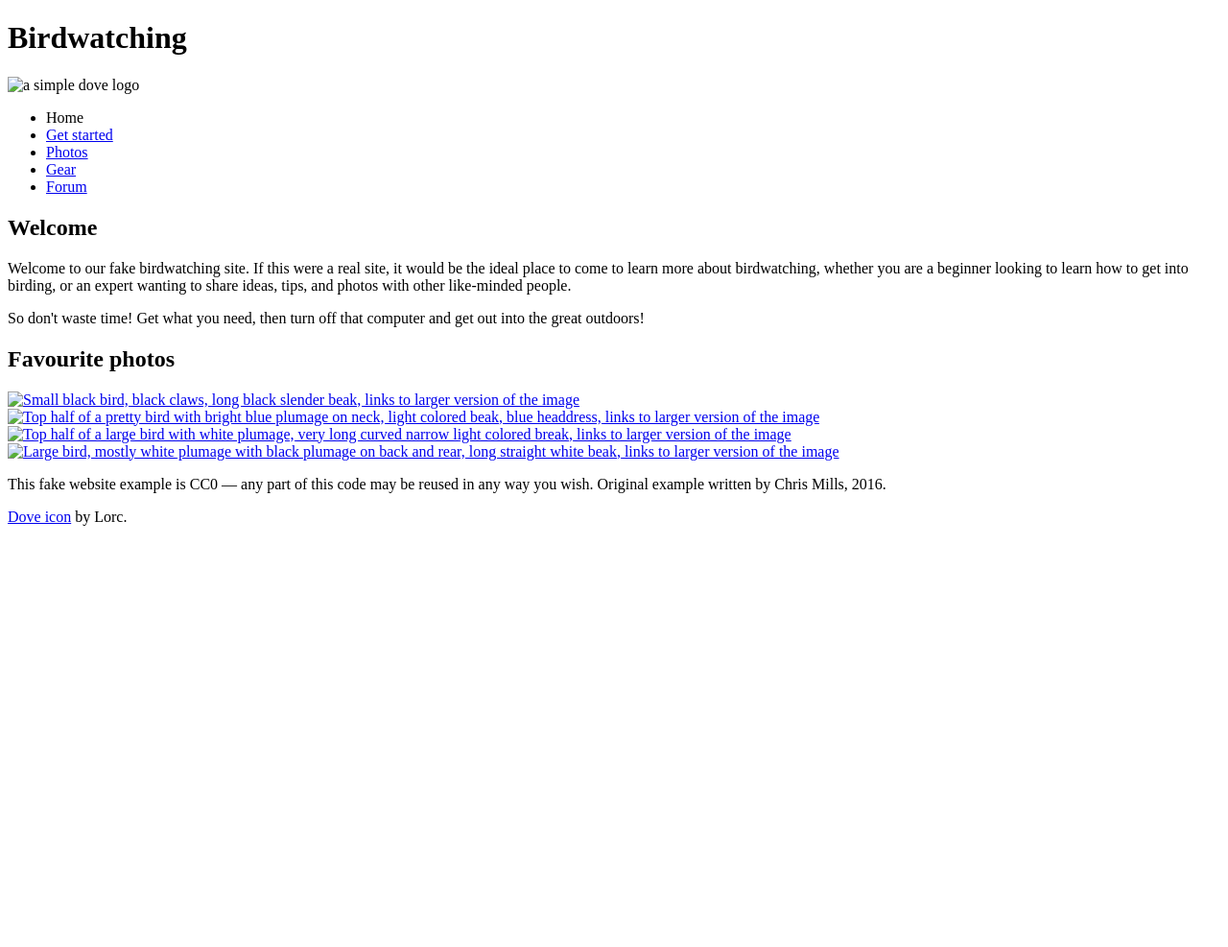
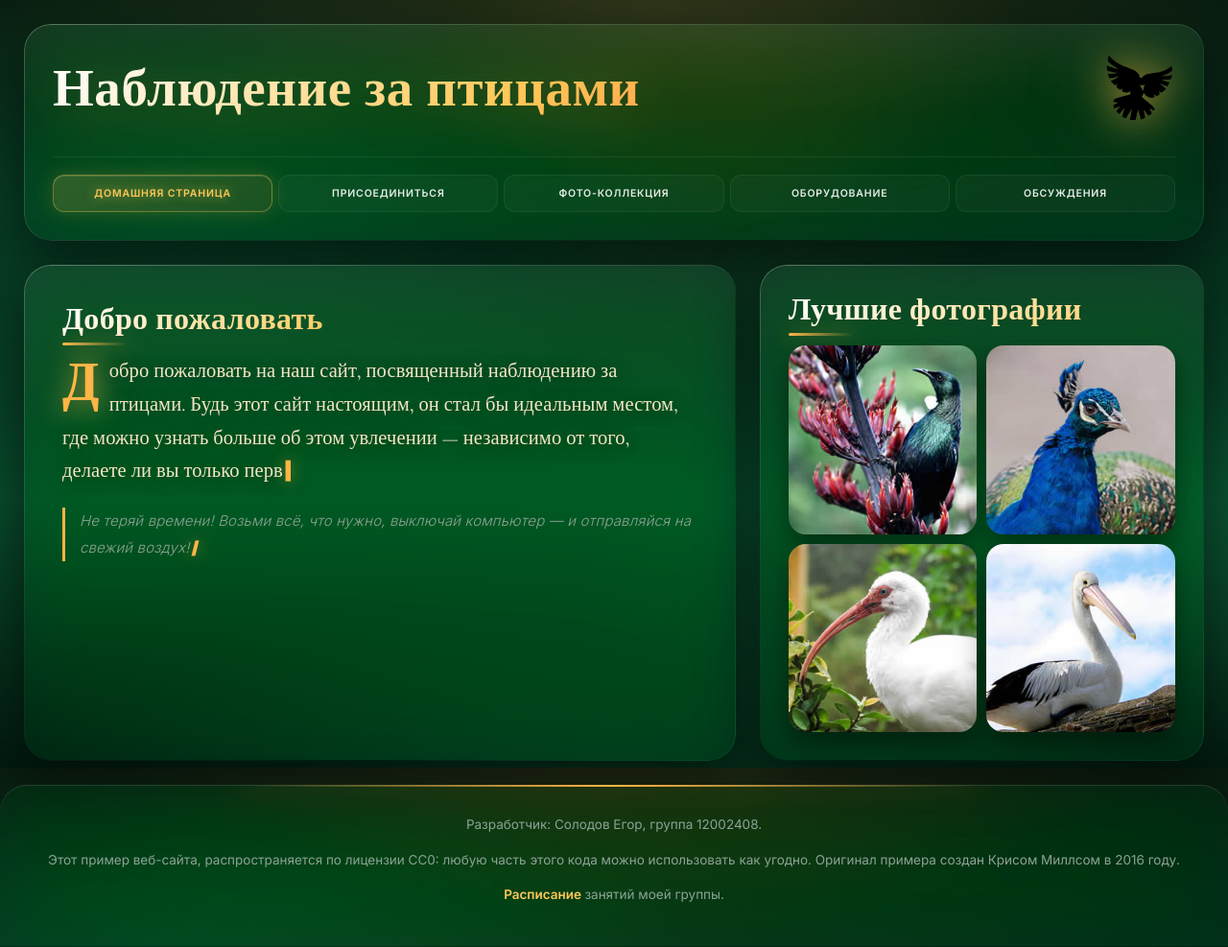
Before and after one commit to rtbn12/LABI, a website: page twoLab/index.html in a window 1280 px wide. Shown: the whole page at 96% size. Before the commit the page ends 800 px from the top, so only its background shows below. Drawn offline with nearby package versions, Linux system fonts and the light colour scheme.

Commit message:
2LabFull

```diff
--- a/twoLab/index.html
+++ b/twoLab/index.html
@@ -1,54 +1,72 @@
 <!DOCTYPE html>
-<html>
-  <head>
+<html lang="ru">
+<head>
     <meta charset="utf-8">
     <title>Birdwatching</title>
     <link href="https://fonts.googleapis.com/css?family=Roboto+Condensed:300|Cinzel+Decorative:700" rel="stylesheet">
+    <link rel="stylesheet" href="styles/style2.css">
+    <link rel = "icon" type = "image/png" href = "images/dove.png">
 
     <!--[if lt IE 9]>
-      <script src="//html5shiv.googlecode.com/svn/trunk/html5.js"></script>
+    <script src="//html5shiv.googlecode.com/svn/trunk/html5.js"></script>
     <![endif]-->
-  </head>
+</head>
 
-  <body>
+<body>
 
-      <h1>Birdwatching</h1>
-      <img src="dove.png" alt="a simple dove logo">
+<header>
+    <h1>Наблюдение за птицами</h1>
+    <img src="images/dove.png" alt="a simple dove logo">
 
+    <nav>
+        <ul>
+            <li><span>Домашняя страница</span></li>
+            <li><a href="#">Присоединиться</a></li>
+            <li><a href="#">Фото-коллекция</a></li>
+            <li><a href="#">Оборудование</a></li>
+            <li><a href="#">Обсуждения</a></li>
+        </ul>
+    </nav>
+</header>
 
-      <ul>
-        <li><span>Home</span></li>
-        <li><a href="#">Get started</a></li>
-        <li><a href="#">Photos</a></li>
-        <li><a href="#">Gear</a></li>
-        <li><a href="#">Forum</a></li>
-      </ul>
+<main>
 
+    <section>
+        <h2>Добро пожаловать</h2>
 
-      <h2>Welcome</h2>
+        <p>Добро пожаловать на наш сайт, посвященный наблюдению за птицами. Будь этот сайт настоящим, он стал
+            бы идеальным местом, где можно узнать больше об этом увлечении — независимо от того, делаете ли вы только
+            первые шаги в бердинге или уже являетесь экспертом, желающим поделиться идеями, советами и фотографиями
+            с единомышленниками.</p>
 
-      <p>Welcome to our fake birdwatching site. If this were a real site, it would be the ideal place to come to
-          learn more about birdwatching, whether you are a beginner looking to learn how to get into birding,
-          or an expert wanting to share ideas, tips, and photos with other like-minded people.</p>
+        <p>Не теряй времени! Возьми всё, что нужно, выключай компьютер — и отправляйся на свежий воздух!</p>
+    </section>
 
-      <p>So don't waste time! Get what you need, then turn off that computer and get out into the great outdoors!</p>
+    <aside>
+        <h2>Лучшие фотографии</h2>
 
-      <h2>Favourite photos</h2>
+        <a href="images/favorite-1.jpg"><img src="images/favorite-1_th.jpg" alt="Small black bird, black claws, long
+        black slender beak, links to larger version of the image"></a>
+        <a href="images/favorite-2.jpg"><img src="images/favorite-2_th.jpg" alt="Top half of a pretty bird with bright
+        blue plumage on neck, light colored beak, blue headdress, links to larger version of the image"></a>
+        <a href="images/favorite-3.jpg"><img src="images/favorite-3_th.jpg" alt="Top half of a large bird with white
+        plumage, very long curved narrow light colored break, links to larger version of the image"></a>
+        <a href="images/favorite-4.jpg"><img src="images/favorite-4_th.jpg" alt="Large bird, mostly white plumage
+        with black plumage on back and rear, long straight white beak, links to larger version of the image"></a>
+    </aside>
 
-      <a href="favorite-1.jpg"><img src="favorite-1_th.jpg" alt="Small black bird, black claws, long black slender beak,
-       links to larger version of the image"></a>
-      <a href="favorite-2.jpg"><img src="favorite-2_th.jpg" alt="Top half of a pretty bird with bright blue plumage
-      on neck, light colored beak, blue headdress, links to larger version of the image"></a>
-      <a href="favorite-3.jpg"><img src="favorite-3_th.jpg" alt="Top half of a large bird with white plumage,
-      very long curved narrow light colored break, links to larger version of the image"></a>
-      <a href="favorite-4.jpg"><img src="favorite-4_th.jpg" alt="Large bird, mostly white plumage with black plumage
-      on back and rear, long straight white beak, links to larger version of the image"></a>
+</main>
 
+<footer>
+    <p>Разработчик: Солодов Егор, группа 12002408.</p>
+    <p>Этот пример веб-сайта, распространяется по лицензии CC0: любую часть этого кода можно использовать как угодно.
+        Оригинал примера создан Крисом Миллсом в 2016 году.</p>
 
-      <p>This fake website example is CC0 — any part of this code may be reused in any way you wish. Original
-          example written by Chris Mills, 2016.</p>
+    <p><a href="https://bsuedu.ru/bsu/education/schedule/groups/index.php?group=12002408">
+        Расписание </a> занятий моей группы.</p>
+</footer>
 
-      <p><a href="http://game-icons.net/lorc/originals/dove.html">Dove icon</a> by Lorc.</p>
+<script src="scripts/anination.js"></script>
 
-  </body>
+</body>
 </html>
--- /dev/null
+++ b/twoLab/scripts/anination.js
@@ -0,0 +1,46 @@
+/* ============================================================
+   BIRDWATCHING — TYPEWRITER EFFECT
+   Печатает текст по буквам в <section> <p>
+   ============================================================ */
+
+document.addEventListener('DOMContentLoaded', () => {
+
+    const paragraphs = document.querySelectorAll('section p');
+
+    // Настройки скорости (мс на символ)
+    const speed = 18;              // скорость печати
+    const startDelay = 800;        // задержка перед началом (мс)
+    const pauseBetween = 600;      // пауза между абзацами (мс)
+
+    paragraphs.forEach((el, index) => {
+        // Запоминаем оригинальный текст
+        const text = el.textContent.trim();
+
+        // Очищаем элемент и прячем его
+        el.textContent = '';
+        el.style.opacity = '0';
+        el.style.clipPath = 'none';       // отключаем CSS clip-path, если был
+        el.classList.add('typing');       // включаем курсор
+
+        // Считаем задержку: первый абзац — startDelay, остальные — после предыдущего
+        const delay = startDelay + index * (text.length * speed + pauseBetween);
+
+        setTimeout(() => {
+            el.style.opacity = '1';
+            el.style.transition = 'opacity 0.3s';
+
+            let i = 0;
+            const timer = setInterval(() => {
+                el.textContent += text[i];
+                i++;
+                if (i >= text.length) {
+                    clearInterval(timer);
+                    // Убираем курсор, когда допечатали
+                    setTimeout(() => el.classList.remove('typing'), 800);
+                }
+            }, speed);
+
+        }, delay);
+    });
+
+});
--- a/twoLab/styles/style.css
+++ b/twoLab/styles/style.css
@@ -7,7 +7,7 @@ html, body {
 
 html {
   font-size: 10px;
-  background-color: #a9a9a9;
+  background-color: #ffffff;
 }
 
 body {
--- /dev/null
+++ b/twoLab/styles/style2.css
@@ -0,0 +1,583 @@
+/* ============================================================
+   BIRDWATCHING — PINE #0b7043 & AMBER
+   Liquid glass + сосновая зелень + янтарь
+   ============================================================ */
+
+@import url('https://fonts.googleapis.com/css2?family=Cormorant+Garamond:ital,wght@0,500;0,600;0,700;1,400&family=Inter:wght@300;400;500;600;700&display=swap');
+
+/* ---------- ПЕРЕМЕННЫЕ ---------- */
+:root {
+    /* Сосна на основе #0b7043 */
+    --pine-abyss: #031a0f;
+    --pine-deep: #062e1c;
+    --pine-dark: #084d2d;
+    --pine: #0b7043;           /* ← твой цвет */
+    --pine-light: #0e9157;
+    --pine-bright: #14b36e;
+    --pine-glow: #2dd68a;
+
+    /* Янтарь */
+    --amber-bright: #ffc857;
+    --amber: #ffb547;
+    --amber-deep: #e68a00;
+    --amber-warm: #ff8c42;
+    --amber-glow: rgba(255, 181, 71, 0.5);
+
+    /* Текст */
+    --text: #e6eee9;
+    --text-dim: #8ba397;
+    --text-bright: #ffffff;
+    --cream: #f5e6c8;
+
+    /* Liquid glass */
+    --glass-bg: rgba(11, 112, 67, 0.08);
+    --glass-bg-strong: rgba(11, 112, 67, 0.14);
+    --glass-shadow: 0 20px 60px rgba(0, 0, 0, 0.55);
+    --glass-highlight: inset 0 1px 0 rgba(255, 255, 255, 0.12);
+    --glass-blur: blur(32px) saturate(180%);
+
+    --font-display: 'Cormorant Garamond', serif;
+    --font-body: 'Inter', sans-serif;
+}
+
+/* ---------- БАЗА ---------- */
+*, *::before, *::after {
+    box-sizing: border-box;
+    margin: 0;
+    padding: 0;
+}
+
+html {
+    font-size: 10px;
+    scroll-behavior: smooth;
+}
+
+body {
+    font-family: var(--font-body);
+    color: var(--text);
+    min-height: 100vh;
+    width: 100%;
+    max-width: 1440px;
+    margin: 0 auto;
+    padding: 2.5rem 2.5rem 0;
+    line-height: 1.65;
+    overflow-x: hidden;
+    position: relative;
+    isolation: isolate;
+
+    /* Сосновый лес с янтарным светом */
+    background:
+            radial-gradient(ellipse 100% 55% at 50% 0%, rgba(255, 181, 71, 0.14), transparent 60%),
+            radial-gradient(ellipse 80% 50% at 15% 25%, rgba(11, 112, 67, 0.35), transparent 55%),
+            radial-gradient(ellipse 70% 50% at 85% 75%, rgba(45, 214, 138, 0.10), transparent 55%),
+            radial-gradient(ellipse 90% 60% at 50% 110%, rgba(11, 112, 67, 0.45), transparent 60%),
+            linear-gradient(180deg, #031a0f 0%, #062e1c 30%, #084d2d 65%, #031a0f 100%);
+    background-attachment: fixed;
+}
+
+/* Солнечный луч сквозь сосны */
+body::before {
+    content: '';
+    position: fixed;
+    top: -20%;
+    left: 30%;
+    width: 60%;
+    height: 60%;
+    background: radial-gradient(circle, rgba(255, 200, 87, 0.10), transparent 65%);
+    pointer-events: none;
+    z-index: -1;
+    filter: blur(60px);
+    animation: sunRay 20s ease-in-out infinite alternate;
+}
+
+@keyframes sunRay {
+    0%   { transform: translate(-10%, 0) scale(1); opacity: 0.6; }
+    50%  { transform: translate(10%, 5%) scale(1.15); opacity: 0.9; }
+    100% { transform: translate(-5%, 10%) scale(1.05); opacity: 0.7; }
+}
+
+/* ---------- ТИПОГРАФИКА ---------- */
+h1, h2, h3 {
+    font-family: var(--font-display);
+    color: var(--text-bright);
+    line-height: 1.05;
+    font-weight: 700;
+}
+
+h1 {
+    font-size: clamp(3.2rem, 6.5vw, 5.5rem);
+    letter-spacing: 0.01em;
+    background: linear-gradient(135deg, #ffffff 0%, #ffc857 45%, #ff8c42 75%, #ffb547 100%);
+    -webkit-background-clip: text;
+    background-clip: text;
+    -webkit-text-fill-color: transparent;
+    filter: drop-shadow(0 6px 30px rgba(255, 181, 71, 0.35));
+    text-align: left;
+}
+
+h2 {
+    font-size: clamp(2.2rem, 3.4vw, 3.2rem);
+    letter-spacing: 0.01em;
+    margin-bottom: 2rem;
+    position: relative;
+    display: inline-block;
+    background: linear-gradient(135deg, #ffffff, #ffc857);
+    -webkit-background-clip: text;
+    background-clip: text;
+    -webkit-text-fill-color: transparent;
+}
+
+h2::after {
+    content: '';
+    position: absolute;
+    left: 0;
+    bottom: -10px;
+    width: 70px;
+    height: 3px;
+    background: linear-gradient(90deg, var(--amber), transparent);
+    border-radius: 3px;
+    box-shadow: 0 0 20px var(--amber-glow);
+}
+
+p, li {
+    font-size: 1.55rem;
+    color: var(--text);
+}
+
+p {
+    margin-bottom: 1.4rem;
+}
+
+/* ---------- LIQUID GLASS ---------- */
+header, section, aside, footer {
+    position: relative;
+    background: var(--glass-bg);
+    border-radius: 28px;
+    backdrop-filter: var(--glass-blur);
+    -webkit-backdrop-filter: var(--glass-blur);
+    box-shadow:
+            var(--glass-shadow),
+            var(--glass-highlight),
+            inset 0 -1px 0 rgba(0, 0, 0, 0.25);
+    overflow: hidden;
+}
+
+header::before, section::before, aside::before, footer::before {
+    content: '';
+    position: absolute;
+    inset: 0;
+    border-radius: inherit;
+    padding: 1px;
+    background: linear-gradient(
+            135deg,
+            rgba(255, 255, 255, 0.22) 0%,
+            rgba(255, 255, 255, 0.04) 30%,
+            rgba(0, 0, 0, 0.18) 70%,
+            rgba(45, 214, 138, 0.20) 100%
+    );
+    -webkit-mask:
+            linear-gradient(#fff 0 0) content-box,
+            linear-gradient(#fff 0 0);
+    -webkit-mask-composite: xor;
+    mask-composite: exclude;
+    pointer-events: none;
+    z-index: 2;
+}
+
+header::after, section::after, aside::after {
+    content: '';
+    position: absolute;
+    top: 0;
+    left: 0;
+    right: 0;
+    height: 40%;
+    background: linear-gradient(180deg, rgba(255, 255, 255, 0.06) 0%, transparent 100%);
+    pointer-events: none;
+    border-radius: inherit;
+    z-index: 1;
+}
+
+/* ---------- HEADER ---------- */
+header {
+    display: flex;
+    flex-wrap: wrap;
+    align-items: center;
+    gap: 1.5rem;
+    padding: 3rem;
+    margin-bottom: 2.5rem;
+}
+
+h1 {
+    flex: 5;
+    min-width: 200px;
+    position: relative;
+    z-index: 3;
+}
+
+header img {
+    display: block;
+    height: 75px;
+    width: auto;
+    filter:
+            drop-shadow(0 0 20px rgba(255, 181, 71, 0.6))
+            drop-shadow(0 0 40px rgba(255, 181, 71, 0.3));
+    transition: transform 0.5s cubic-bezier(0.34, 1.56, 0.64, 1);
+    position: relative;
+    z-index: 3;
+}
+
+header img:hover {
+    transform: rotate(-10deg) scale(1.15);
+}
+
+/* ---------- NAV — УМЕНЬШЕНО ---------- */
+nav {
+    flex: 100%;
+    margin-top: 1.8rem;
+    padding-top: 1.8rem;
+    border-top: 1px solid rgba(255, 255, 255, 0.08);
+    position: relative;
+    z-index: 3;
+}
+
+nav ul {
+    display: flex;
+    gap: 0.6rem;
+    padding: 0;
+    list-style: none;
+    flex-wrap: wrap;
+}
+
+nav li {
+    flex: 1;
+    min-width: 0;        /* ← убрано жёсткое 130px */
+    text-align: center;
+}
+
+nav a, nav span {
+    display: block;
+    padding: 1rem 0.8rem;                 /* ← padding уменьшен */
+    font-family: var(--font-body);
+    font-weight: 600;
+    font-size: 1.05rem;                   /* ← было 1.3rem */
+    letter-spacing: 0.08em;               /* ← было 0.18em */
+    text-transform: uppercase;
+    text-decoration: none;
+    color: var(--text);
+    border-radius: 12px;
+    background: rgba(255, 255, 255, 0.03);
+    border: 1px solid rgba(255, 255, 255, 0.06);
+    transition: all 0.35s cubic-bezier(0.34, 1.56, 0.64, 1);
+    position: relative;
+    overflow: hidden;
+    white-space: nowrap;                  /* ← не переносить */
+    text-overflow: ellipsis;              /* ← обрезать с ... если что */
+}
+
+nav a::before {
+    content: '';
+    position: absolute;
+    inset: 0;
+    background: linear-gradient(135deg, rgba(45, 214, 138, 0.25), rgba(255, 181, 71, 0.20));
+    opacity: 0;
+    transition: opacity 0.35s;
+}
+
+nav a:hover {
+    color: #fff;
+    transform: translateY(-3px);
+    border-color: rgba(45, 214, 138, 0.4);
+    box-shadow:
+            0 12px 30px rgba(0, 0, 0, 0.4),
+            0 0 25px rgba(45, 214, 138, 0.3),
+            inset 0 1px 0 rgba(255, 255, 255, 0.2);
+}
+
+nav a:hover::before { opacity: 1; }
+
+nav span {
+    color: var(--amber-bright);
+    background: linear-gradient(135deg, rgba(255, 200, 87, 0.18), rgba(255, 140, 66, 0.10));
+    border: 1px solid rgba(255, 200, 87, 0.35);
+    box-shadow:
+            0 0 20px rgba(255, 181, 71, 0.2),
+            inset 0 1px 0 rgba(255, 255, 255, 0.15);
+    text-shadow: 0 0 12px rgba(255, 200, 87, 0.6);
+}
+
+/* ---------- MAIN ---------- */
+main {
+    display: grid;
+    grid-template-columns: 1.6fr 1fr;
+    gap: 2.5rem;
+    margin-bottom: 2.5rem;
+}
+
+/* ---------- SECTION — ТЕКСТ НАРЯДНЕЕ ---------- */
+section {
+    padding: 4rem;
+}
+
+section p {
+    position: relative;
+    z-index: 3;
+    color: var(--text);
+    font-size: 1.6rem;
+    line-height: 1.85;
+    font-weight: 300;                     /* ← тонкий вес для элегантности */
+    letter-spacing: 0.01em;
+}
+
+/* Первый абзац — крупный, нарядный, буквица */
+section p:first-of-type {
+    font-family: var(--font-display);     /* ← Cormorant для элегантности */
+    font-size: 2.05rem;                   /* ← было 1.75rem */
+    line-height: 1.7;
+    font-weight: 500;
+    color: var(--cream);
+    letter-spacing: 0.005em;
+    margin-bottom: 2rem;
+    text-shadow: 0 2px 20px rgba(0, 0, 0, 0.4);
+}
+
+/* Буквица */
+section p:first-of-type::first-letter {
+    font-family: var(--font-display);
+    font-size: 5.6rem;
+    font-weight: 700;
+    float: left;
+    line-height: 0.9;
+    margin: 0.4rem 1rem 0 0;
+    color: var(--amber);
+    text-shadow:
+            0 0 25px rgba(255, 181, 71, 0.6),
+            0 0 50px rgba(255, 181, 71, 0.3);
+    /* Никаких opacity и animation — они ломают отрисовку */
+}
+
+/* Второй абзац — призыв, курсив */
+section p:last-of-type {
+    font-style: italic;
+    font-size: 1.5rem;
+    color: var(--text-dim);
+    border-left: 3px solid var(--amber);
+    padding-left: 1.5rem;
+    margin-top: 2rem;
+}
+
+/* ---------- ASIDE ---------- */
+aside {
+    padding: 3rem;
+    display: grid;
+    grid-template-columns: 1fr 1fr;
+    gap: 1rem;
+    align-content: start;
+}
+
+aside h2 {
+    grid-column: 1 / -1;
+    margin-bottom: 1rem;
+}
+
+aside a {
+    display: block;
+    border-radius: 18px;
+    overflow: hidden;
+    position: relative;
+    box-shadow: 0 12px 30px rgba(0, 0, 0, 0.5);
+    transition: all 0.45s cubic-bezier(0.34, 1.56, 0.64, 1);
+    z-index: 3;
+    aspect-ratio: 1 / 1;
+}
+
+aside img {
+    display: block;
+    width: 100%;
+    height: 100%;
+    object-fit: cover;
+    transition: transform 0.6s cubic-bezier(0.34, 1.56, 0.64, 1);
+}
+
+aside a::before {
+    content: '';
+    position: absolute;
+    inset: 0;
+    background: linear-gradient(135deg, rgba(45, 214, 138, 0.4) 0%, rgba(255, 181, 71, 0.2) 50%, transparent 100%);
+    opacity: 0;
+    transition: opacity 0.4s;
+    z-index: 1;
+    pointer-events: none;
+}
+
+aside a::after {
+    content: '';
+    position: absolute;
+    inset: 0;
+    border-radius: inherit;
+    padding: 2px;
+    background: linear-gradient(135deg, rgba(255, 200, 87, 0.7), transparent 60%);
+    -webkit-mask:
+            linear-gradient(#fff 0 0) content-box,
+            linear-gradient(#fff 0 0);
+    -webkit-mask-composite: xor;
+    mask-composite: exclude;
+    opacity: 0;
+    transition: opacity 0.4s;
+    z-index: 2;
+    pointer-events: none;
+}
+
+aside a:hover {
+    transform: translateY(-6px) scale(1.02);
+    box-shadow:
+            0 25px 50px rgba(0, 0, 0, 0.6),
+            0 0 40px rgba(45, 214, 138, 0.5);
+}
+
+aside a:hover::before,
+aside a:hover::after { opacity: 1; }
+
+aside a:hover img { transform: scale(1.12); }
+
+/* ---------- FOOTER ---------- */
+footer {
+    padding: 3rem 4rem;
+    margin: 0 -2.5rem;
+    border-radius: 0;
+    border-top-left-radius: 28px;
+    border-top-right-radius: 28px;
+    position: relative;
+}
+
+footer::before {
+    content: '';
+    position: absolute;
+    top: 0;
+    left: 20%;
+    width: 60%;
+    height: 1px;
+    background: linear-gradient(90deg, transparent, var(--amber), transparent);
+    box-shadow: 0 0 25px var(--amber-glow);
+    border-radius: 0;
+    -webkit-mask: none;
+    mask: none;
+}
+
+footer p {
+    font-size: 1.35rem;
+    color: var(--text-dim);
+    text-align: center;
+    position: relative;
+    z-index: 3;
+}
+
+footer a {
+    color: var(--amber-bright);
+    text-decoration: none;
+    font-weight: 600;
+    position: relative;
+    transition: all 0.3s;
+}
+
+footer a::after {
+    content: '';
+    position: absolute;
+    bottom: -3px;
+    left: 0;
+    width: 0;
+    height: 1px;
+    background: var(--amber-bright);
+    box-shadow: 0 0 10px var(--amber-glow);
+    transition: width 0.35s;
+}
+
+footer a:hover {
+    color: #fff;
+    text-shadow: 0 0 20px var(--amber-glow);
+}
+
+footer a:hover::after { width: 100%; }
+
+/* ---------- СКРОЛЛБАР ---------- */
+::-webkit-scrollbar { width: 14px; }
+::-webkit-scrollbar-track { background: var(--pine-abyss); }
+::-webkit-scrollbar-thumb {
+    background: linear-gradient(180deg, var(--pine), var(--pine-dark));
+    border-radius: 10px;
+    border: 3px solid var(--pine-abyss);
+}
+::-webkit-scrollbar-thumb:hover {
+    background: linear-gradient(180deg, var(--amber), var(--amber-deep));
+}
+
+::selection {
+    background: rgba(45, 214, 138, 0.4);
+    color: #fff;
+}
+
+/* ---------- АНИМАЦИИ ---------- */
+@keyframes fadeUp {
+    from { opacity: 0; transform: translateY(30px); }
+    to   { opacity: 1; transform: translateY(0); }
+}
+
+header  { animation: fadeUp 0.9s cubic-bezier(0.16, 1, 0.3, 1); }
+section { animation: fadeUp 0.9s cubic-bezier(0.16, 1, 0.3, 1) 0.15s backwards; }
+aside   { animation: fadeUp 0.9s cubic-bezier(0.16, 1, 0.3, 1) 0.3s backwards; }
+footer  { animation: fadeUp 0.9s cubic-bezier(0.16, 1, 0.3, 1) 0.45s backwards; }
+
+/* ---------- АДАПТИВ ---------- */
+@media (max-width: 1100px) {
+    nav a, nav span {
+        font-size: 0.95rem;
+        padding: 0.9rem 0.6rem;
+        letter-spacing: 0.05em;
+    }
+}
+
+@media (max-width: 1000px) {
+    main { grid-template-columns: 1fr; }
+}
+
+@media (max-width: 700px) {
+    body { padding: 1.2rem 1.2rem 0; }
+    header, section, aside { padding: 2rem; border-radius: 20px; }
+    header img { height: 55px; }
+    h1 { font-size: 3rem; }
+    nav ul { flex-direction: column; gap: 0.6rem; }
+    nav li { min-width: 100%; }
+    nav a, nav span { font-size: 1.1rem; padding: 1rem; }
+    section p:first-of-type { font-size: 1.7rem; }
+    section p:first-of-type::first-letter { font-size: 4rem; }
+    footer { margin: 0 -1.2rem; padding: 2rem; }
+}
+
+
+/* ============================================================
+   TYPEWRITER — курсор + стили для JS-печати
+   ============================================================ */
+
+/* Прячем контент до начала печати */
+section p {
+    opacity: 0;
+    transition: opacity 0.3s;
+}
+
+/* Мигающий курсор в конце печатающегося абзаца */
+section p.typing::after {
+    content: '▍';
+    display: inline-block;
+    margin-left: 3px;
+    color: var(--amber);
+    font-weight: 100;
+    font-size: 0.9em;
+    text-shadow: 0 0 15px var(--amber-glow);
+    animation: cursorBlink 0.7s steps(2) infinite;
+    vertical-align: baseline;
+}
+
+@keyframes cursorBlink {
+    0%   { opacity: 1; }
+    50%  { opacity: 0; }
+    100% { opacity: 1; }
+}
```
